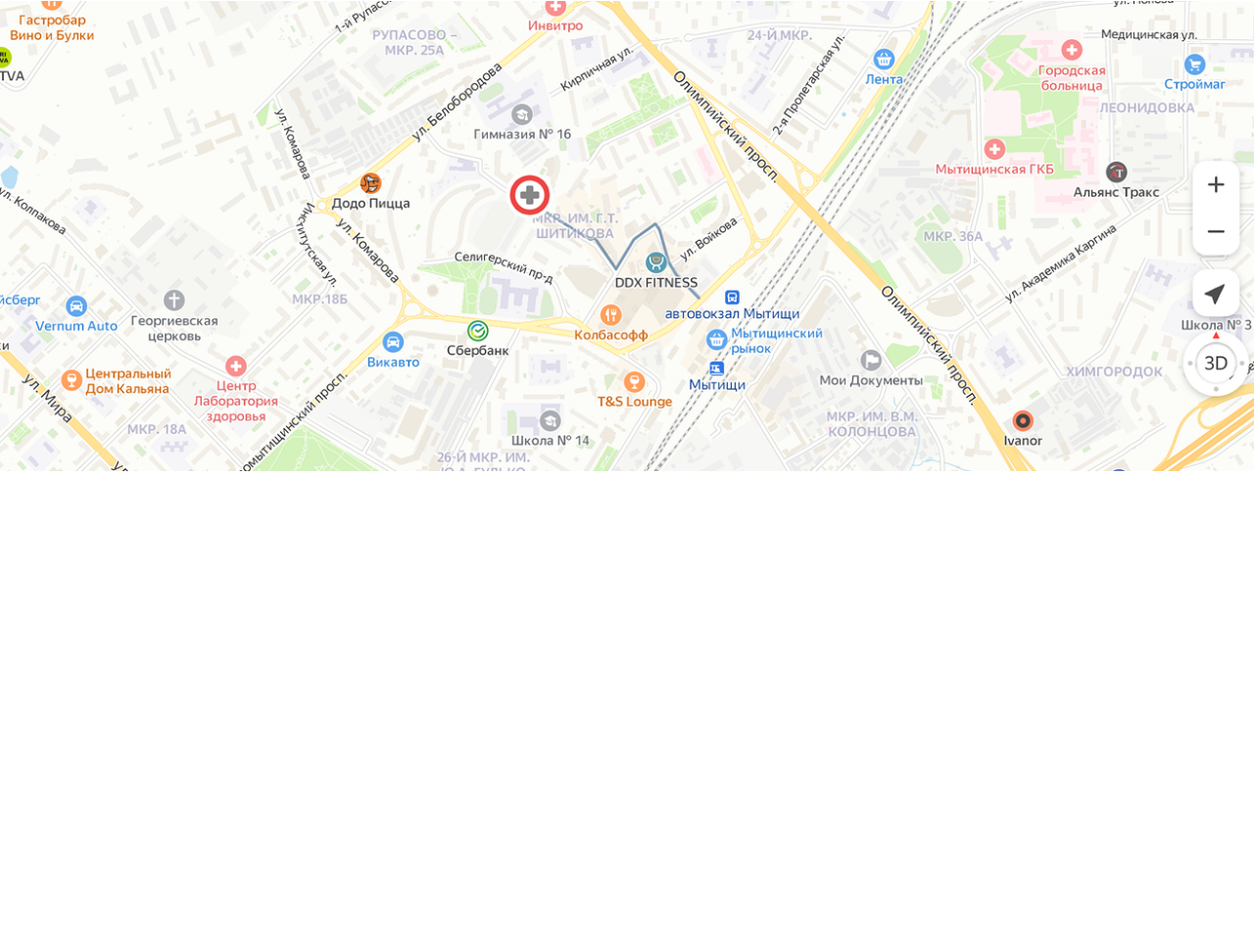
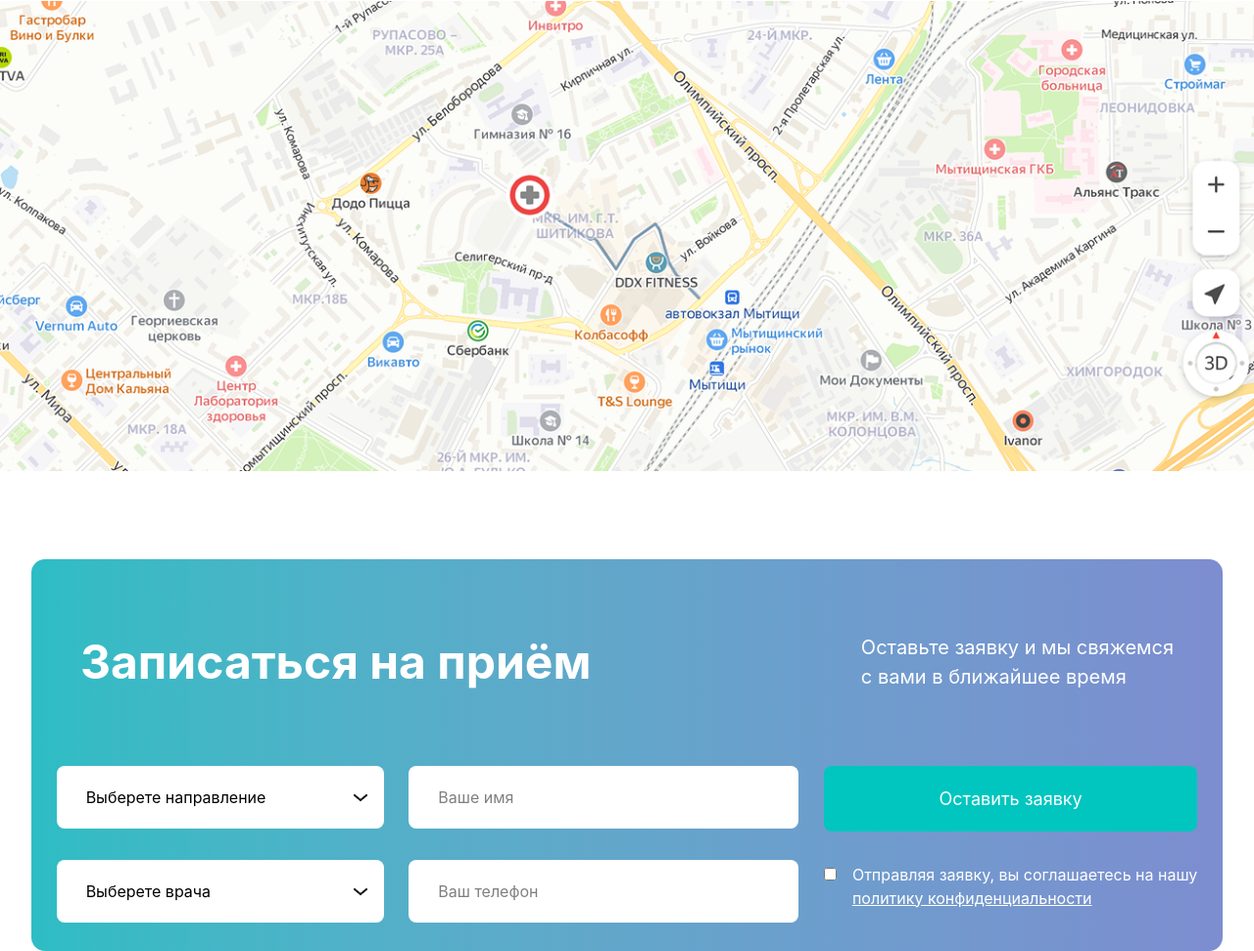
Before and after one commit to simle-pro/Exam-4.end, a website: page src/page2.html in a window 1280 px wide. Shown: the part 8538-9509 px from the top of the page at 98% size. Before the commit the page ends 9019 px from the top, so only its background shows below. Drawn offline with nearby package versions, Linux system fonts and the light colour scheme; files that its build step writes are made by us from their sources.

Commit message:
A.D add section14

```diff
--- a/src/page2.html
+++ b/src/page2.html
@@ -15,7 +15,7 @@
             <div class="flex items-center gap-2 shrink-0">
                <img class="w-[50%] lg:w-[90%]" src="./page2img/logo (24).png" alt="">
             </div>
-            <div class="hidden md:flex items-center justify-between grow px-4 gap-6 text-sm text-slate-600">
+            <div class="hidden lg:flex items-center justify-between grow px-4 gap-6 text-sm text-slate-600">
                <div>
                   <div class="text-cyan-700 font-bold text-lg">8 (495) 926-06-03</div>
                   <div class="flex items-center gap-1 text-green-500 text-xs">
@@ -57,7 +57,7 @@
 
          <div class="flex items-center justify-between ">
 
-            <div class="hidden md:flex items-center gap-6 text-slate-800 font-medium text-sm">
+            <div class="hidden lg:flex items-center gap-6 text-slate-800 font-medium text-sm">
                <a href="../index.html" class="hover:text-cyan-600 transition-colors">Page 1 ▾</a>
                <a href="#" class="hover:text-cyan-600 transition-colors">Page 2 ▾</a>
                <a href="./page3" class="hover:text-cyan-600 transition-colors">Page 3 ▾</a>
@@ -624,11 +624,13 @@
       </div>
       <div class="w-[320px] h-[500px] flex-shrink-0 flex flex-col justify-between items-center rounded-lg pb-[20px]">
          <img class="w-[100%] border-2 p-[30px] rounded-lg border-[#F0F6F9]" src="./page2img/image (51).png" alt="">
-         <p class="font-[600] w-[93%] text-[17px] text-[#4F4F4F] pt-[20px]">Лицензия Л017-01162-50/00561579 (выписка из реестра)</p>
+         <p class="font-[600] w-[93%] text-[17px] text-[#4F4F4F] pt-[20px]">Лицензия Л017-01162-50/00561579 (выписка из
+            реестра)</p>
       </div>
       <div class="w-[320px] h-[500px] flex-shrink-0 flex flex-col justify-between items-center rounded-lg pb-[20px]">
          <img class="w-[100%] border-2 p-[30px] rounded-lg border-[#F0F6F9]" src="./page2img/image (52).png" alt="">
-         <p class="font-[600] w-[93%] text-[17px] text-[#4F4F4F] pt-[20px]">Лицензия Л041-01162-50/00338967 (выписка из реестра)</p>
+         <p class="font-[600] w-[93%] text-[17px] text-[#4F4F4F] pt-[20px]">Лицензия Л041-01162-50/00338967 (выписка из
+            реестра)</p>
       </div>
    </section>
 
@@ -639,6 +641,51 @@
    </h1>
    <img class="m-auto mt-[60px] lg:block hidden" src="./page2img/image (53).png" alt="">
    <img class="m-auto mt-[60px] block lg:hidden" src="./page2img/map (3).png" alt="">
+
+
+   <section
+      class="lg:max-w-[1300px] w-[95%] h-[800px] lg:h-[400px] m-auto mt-[90px] bg-linear-to-r from-[#2DBDC4] to-[#7D8DD0] rounded-[14px] flex flex-col justify-evenly">
+      <aside
+         class="flex items-center justify-between px-[20px] lg:px-[50px] py-[20px] lg:py-[40px] lg:flex-row flex-col">
+         <h1 class="font-[700] text-[48px] text-white">Записаться на приём</h1>
+         <p class="font-[400] text-[20px] text-white leading-[30px]">Оставьте заявку и мы свяжемся <br> с вами
+            в ближайшее время</p>
+      </aside>
+      <aside class="flex justify-evenly lg:flex-row flex-col lg:p-[0px] p-[20px] pb-[30px] gap-y-8">
+         <div class="flex flex-col gap-8">
+            <div class="relative">
+               <select class="appearance-none bg-white rounded-lg py-[20px] pl-[30px] pr-[120px] w-full">
+                  <option>Выберете направление</option>
+               </select>
+               <div class="absolute inset-y-0 right-0 flex items-center pr-4 pointer-events-none">
+                  <img src="./page2img/Chevron Down.png" alt="">
+               </div>
+            </div>
+            <div class="relative">
+               <select class="appearance-none bg-white rounded-lg py-[20px] pl-[30px] pr-[120px] w-full">
+                  <option>Выберете врача</option>
+               </select>
+               <div class="absolute inset-y-0 right-0 flex items-center pr-4 pointer-events-none">
+                  <img src="./page2img/Chevron Down.png" alt="">
+               </div>
+            </div>
+         </div>
+         <div class="flex flex-col gap-8">
+            <input type="text" placeholder="Ваше имя" class="bg-white rounded-lg py-[20px] pl-[30px] pr-[120px] w-full">
+            <input type="text" placeholder="Ваш телефон"
+               class="bg-white rounded-lg py-[20px] pl-[30px] pr-[120px] w-full">
+         </div>
+         <div class="flex flex-col items-start gap-8">
+            <button class="bg-[#00C6BF] text-white text-[18px] rounded-lg py-[20px] px-[30px] w-full">Оставить
+               заявку</button>
+            <div class="flex items-baseline gap-4 text-white leading-[24px]">
+               <input type="checkbox">
+               <p>Отправляя заявку, вы соглашаетесь на нашу <br><span class="underline">политику
+                     конфиденциальности</span></p>
+            </div>
+         </div>
+      </aside>
+   </section>
 </body>
 
 </html>
```
